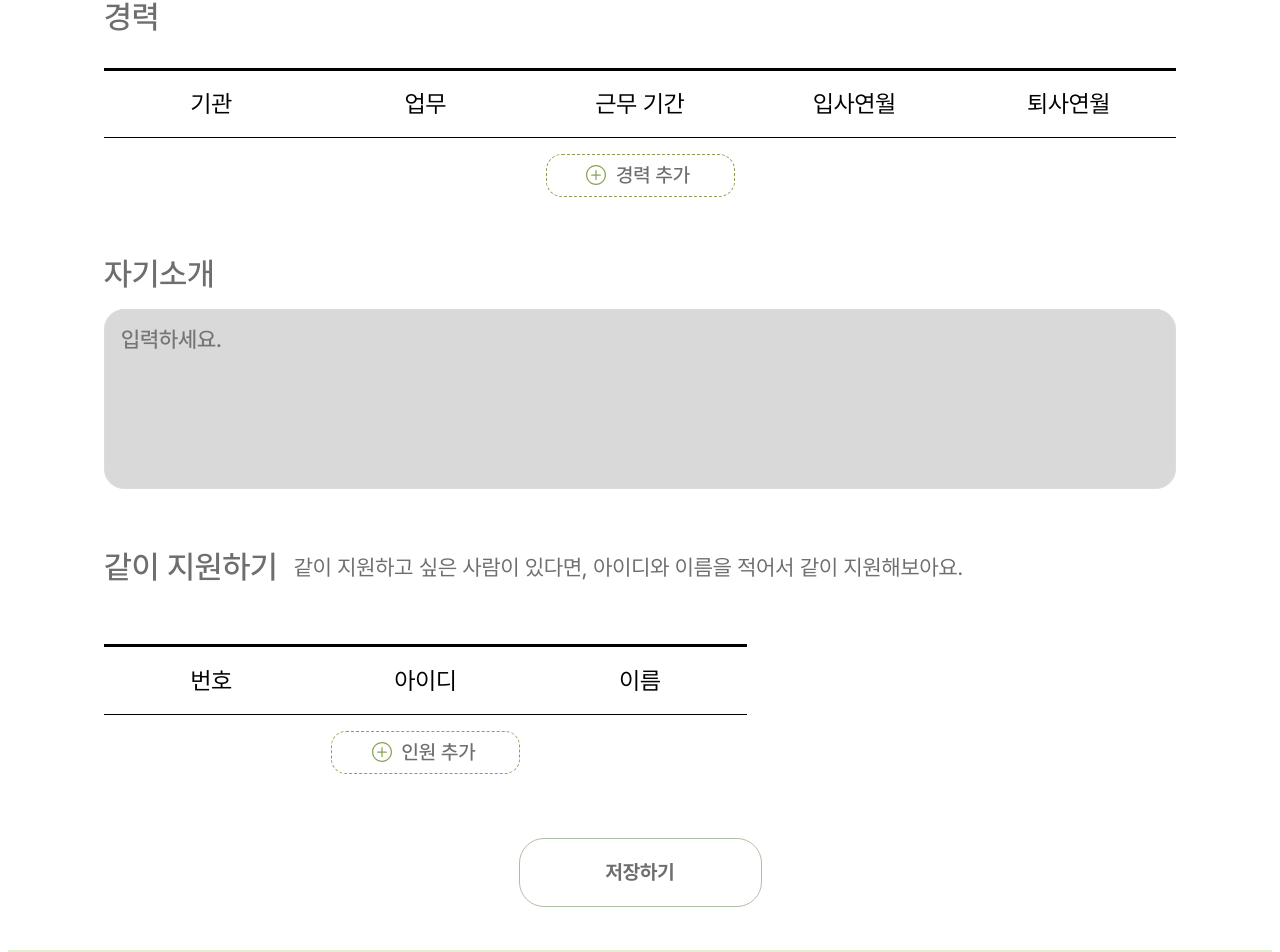
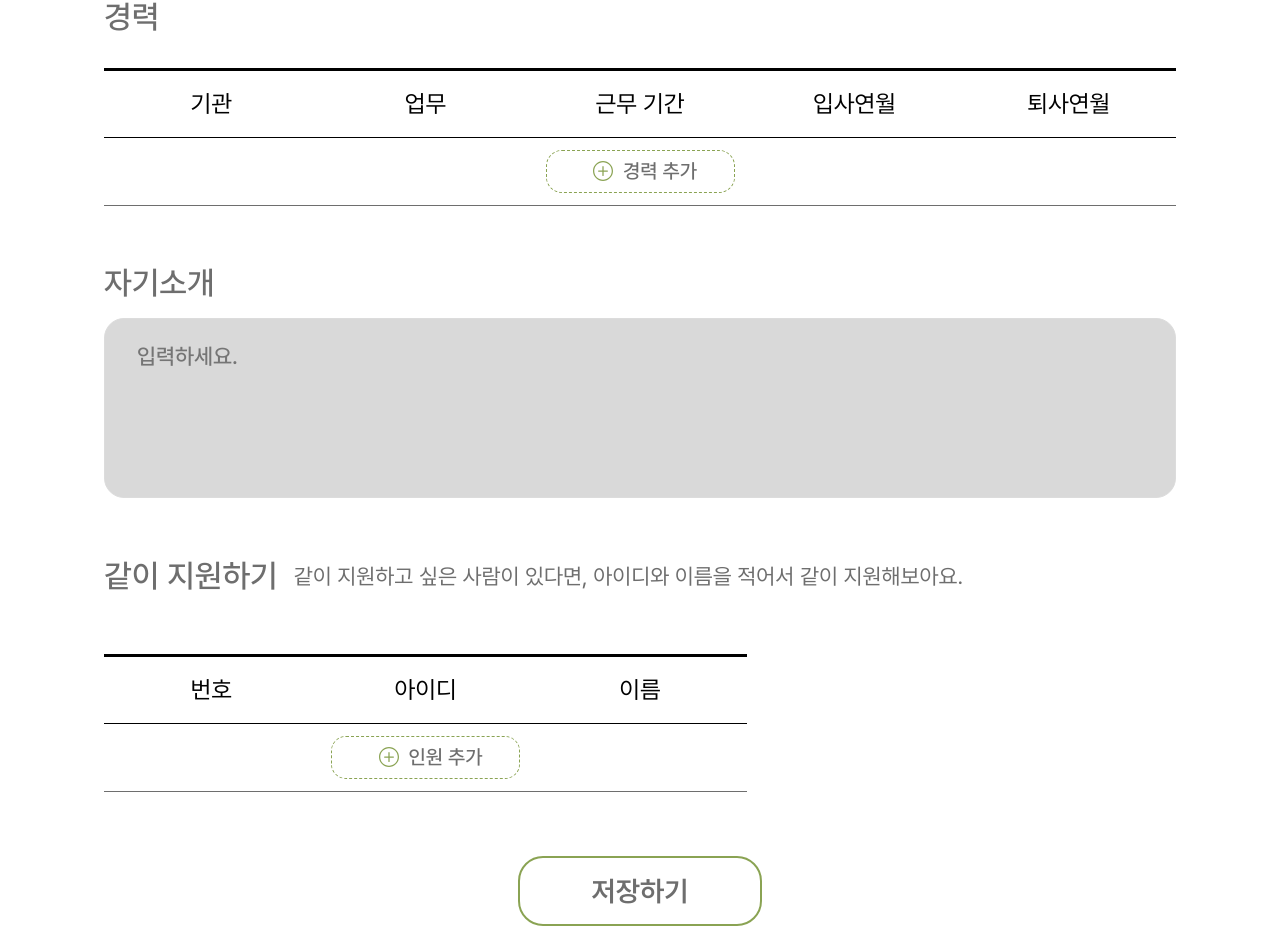
Before and after one commit to ICT-project-stepup/stepup-web, a React (Create React App) app: page /manageresume in a window 1280 px wide. Shown: the part 886-1838 px from the top of the page. Built offline with nearby package versions, Linux system fonts and the light colour scheme.

Commit message:
Fix: 이력서 관리 전반적인 css 수정

```diff
--- a/src/components/homeless/resume/ApplyWith.js
+++ b/src/components/homeless/resume/ApplyWith.js
@@ -70,6 +70,7 @@ const ApplyWith = ({ isEditing, applyWithData, setApplyWithData }) => {
           isEditing={isEditing} // isEditing prop 추가
         />
         {isEditing && (
+          <ButtonWrapper>
             <AddPersonButton
               onClick={() =>
                 setApplyWithData([
@@ -85,6 +86,7 @@ const ApplyWith = ({ isEditing, applyWithData, setApplyWithData }) => {
               <StyledAddIcon />
               인원 추가
             </AddPersonButton>
+          </ButtonWrapper>
         )}
       </ApplyWithBox>
     </Container>
@@ -184,6 +186,15 @@ const InputName = styled.input`
   }
 `;
 
+const ButtonWrapper = styled.div`
+  width: 100%;
+  height: 4.2rem;
+  display: flex;
+  align-items: center;
+  justify-content: center;
+  border-bottom: solid 0.1rem #6E6E6E;
+`;
+
 const AddPersonButton = styled.button`
   width: 189px;
   height: 43px;
@@ -201,8 +212,6 @@ const AddPersonButton = styled.button`
   box-sizing: border-box;
   border: 1.5px dashed #8aa353;
   border-radius: 15px;
-  margin-top: 1rem;
-  padding-right: 20px;
 `;
 
 const StyledAddIcon = styled(AddIcon)`
--- a/src/components/homeless/resume/Career.js
+++ b/src/components/homeless/resume/Career.js
@@ -133,6 +133,7 @@ const Career = ({ isEditing, careerData, setCareerData }) => {
           isEditing={isEditing} // isEditing prop 추가
         />
         {isEditing && (
+          <ButtonWrapper>
             <AddCareerButton
               onClick={() =>
                 setCareerData([
@@ -151,6 +152,7 @@ const Career = ({ isEditing, careerData, setCareerData }) => {
               <StyledAddIcon />
               경력 추가
             </AddCareerButton>
+          </ButtonWrapper>
         )}
       </CareerBox>
     </Container>
@@ -239,6 +241,15 @@ const PeriodWrapper = styled.div`
   align-items: center;
 `;
 
+const ButtonWrapper = styled.div`
+  width: 100%;
+  height: 4.2rem;
+  display: flex;
+  align-items: center;
+  justify-content: center;
+  border-bottom: solid 0.1rem #6E6E6E;
+`;
+
 const AddCareerButton = styled.button`
   width: 11.813rem;
   height: 2.688rem;
@@ -254,8 +265,6 @@ const AddCareerButton = styled.button`
   box-sizing: border-box;
   border: 0.1rem dashed #8aa353;
   border-radius: 1rem;
-  margin-top: 1rem;
-  padding-right: 1.25rem;
 `;
 
 const StyledAddIcon = styled(AddIcon)`
--- a/src/components/homeless/resume/SelfIntroduction.js
+++ b/src/components/homeless/resume/SelfIntroduction.js
@@ -51,13 +51,17 @@ const StyledTextarea = styled.textarea`
   width: auto;
   height: 180px;
   border-radius: 20px;
-  padding: 1rem;
+  padding: 1.5rem 2rem;
   font-size: 22px;
   background: ${(props) => (props.isFocused ? "#E4ECD1" : "#D9D9D9")};
   border: 1px solid #dcdcdc;
   font-family: "Pretendard-Medium";
   color: #6e6e6e;
   resize: none; // 크기 고정
+  &:focus {
+    outline: none;
+    border: none;
+  }
 `;
 
 const ReadOnlyTextarea = styled.div`
--- a/src/pages/homeless/resume/ManageResume.js
+++ b/src/pages/homeless/resume/ManageResume.js
@@ -80,8 +80,11 @@ export default function ManageResume() {
 }
 
 const btnStyle = {
-  width: "241px",
-  height: "67px",
+    width: "15rem",
+    height: "4.1rem",
+    fontFamily: "Pretendard-SemiBold",
+    fontSize: "1.75rem",
+    border: "0.15rem solid #8AA353"
 };
 
 const Container = styled.div`
```
Lines whose indentation alone changed are shown as unchanged.
